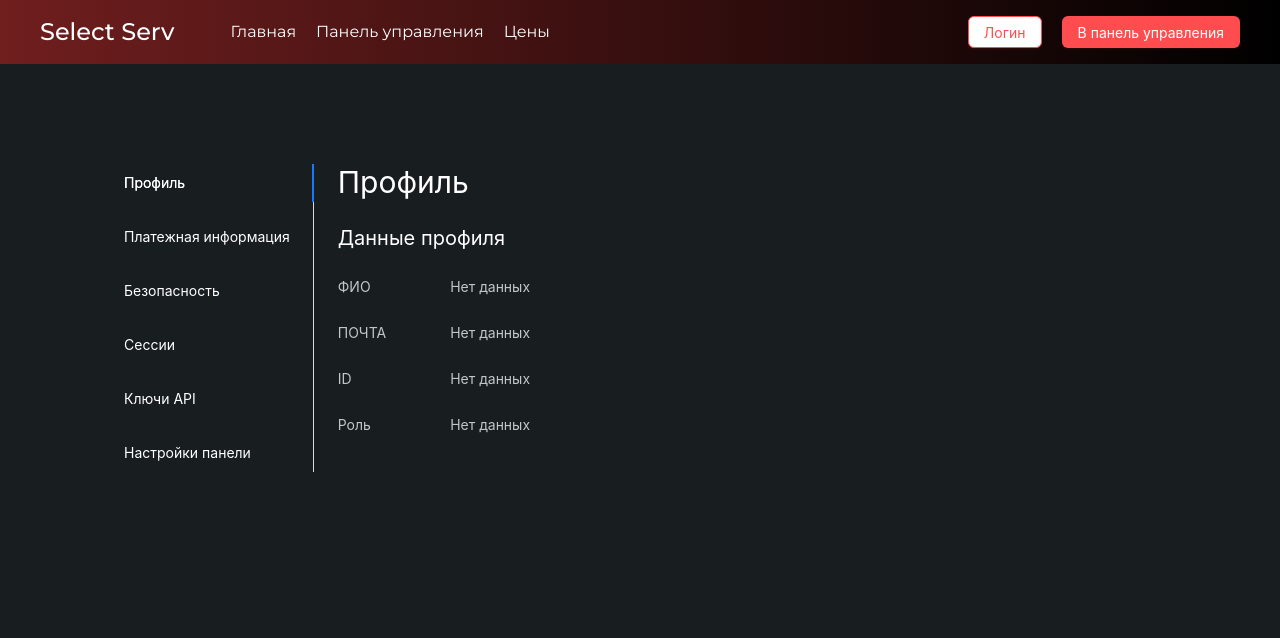
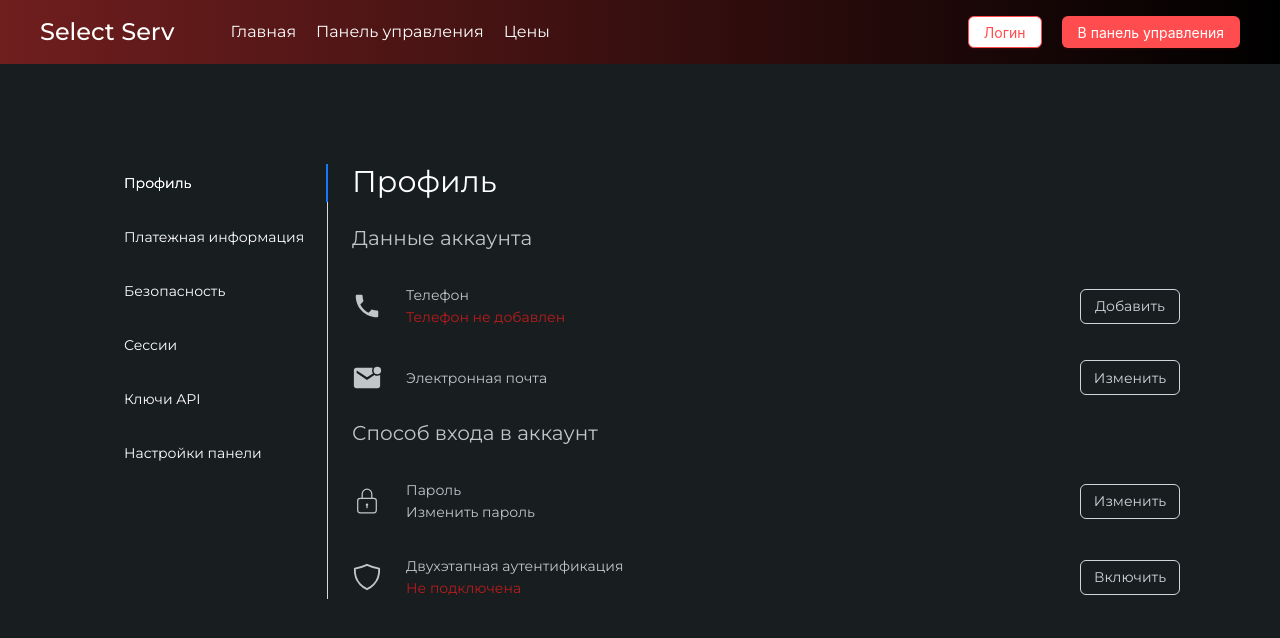
Before and after one commit to BibaBlloba/SelectServ2, a React (Vite) app in the folder frontend/: page /profile in a window 1280 px wide. Shown: the top 638 px of the page. Built offline with nearby package versions, Linux system fonts and the light colour scheme; no server answers.

Commit message:
email security

```diff
--- a/frontend/src/components/Profile.jsx
+++ b/frontend/src/components/Profile.jsx
@@ -9,12 +9,12 @@ const Profile = () => {
     {
       key: '1',
       label: <p className='text-white'>Профиль</p>,
-      children: <Profile_Main />,
+      children: <Profile_Security />,
     },
     {
       key: '2',
       label: <p className='text-white'>Платежная информация</p>,
-      children: <Profile_Security />,
+      children: <Profile_Main />,
     },
     {
       key: '3',
@@ -39,9 +39,9 @@ const Profile = () => {
   ];
 
   return (
-    <div className='bg-[#181D20] h-screen'>
+    <div className='bg-[#181D20] h-screen font-mainFont'>
       <div className='p-[100px]'>
-        <Tabs defaultActiveKey='1' items={items} tabPosition='left' className='text-white' />
+        <Tabs defaultActiveKey='1' items={items} tabPosition='left' className='text-white font-mainFont' />
       </div>
     </div>
   )
--- a/frontend/src/components/Profile_Security.jsx
+++ b/frontend/src/components/Profile_Security.jsx
@@ -13,6 +13,8 @@ const Profile_Security = () => {
   const [data, setData] = useState(null)
   const [phone, setPhone] = useState(null)
   const [phoneModal, setPhoneModal] = useState(false)
+  const [email] = useState(localStorage.getItem("UserEmail"))
+  // const [phoneModal, setPhoneModal] = useState(false)
 
   const showPhoneModel = () => {
     setPhoneModal(true)
@@ -58,7 +60,7 @@ const Profile_Security = () => {
   return (
     <div className='flex flex-col gap-6'>
 
-      <h1 className='text-3xl'>Безопасность</h1>
+      <h1 className='text-3xl'>Профиль</h1>
       <div className='flex flex-col text-[#C1C6C9] gap-8'>
         <h2 className='text-xl'>Данные аккаунта</h2>
 
@@ -80,7 +82,7 @@ const Profile_Security = () => {
             <IoMdMailUnread size={30} />
             <div className="flex flex-col">
               <p>Электронная почта</p>
-              <p className="text-red-700">Почта не добавлена</p>
+              <p>{email}</p>
             </div>
           </div>
           <Button_dark text="Изменить" />
@@ -95,7 +97,7 @@ const Profile_Security = () => {
             <CiLock size={30} />
             <div className="flex flex-col">
               <p>Пароль</p>
-              <p className="text-red-700">Телефон не добавлен</p>
+              <p>Изменить пароль</p>
             </div>
           </div>
           <Button_dark text="Изменить" />
```
